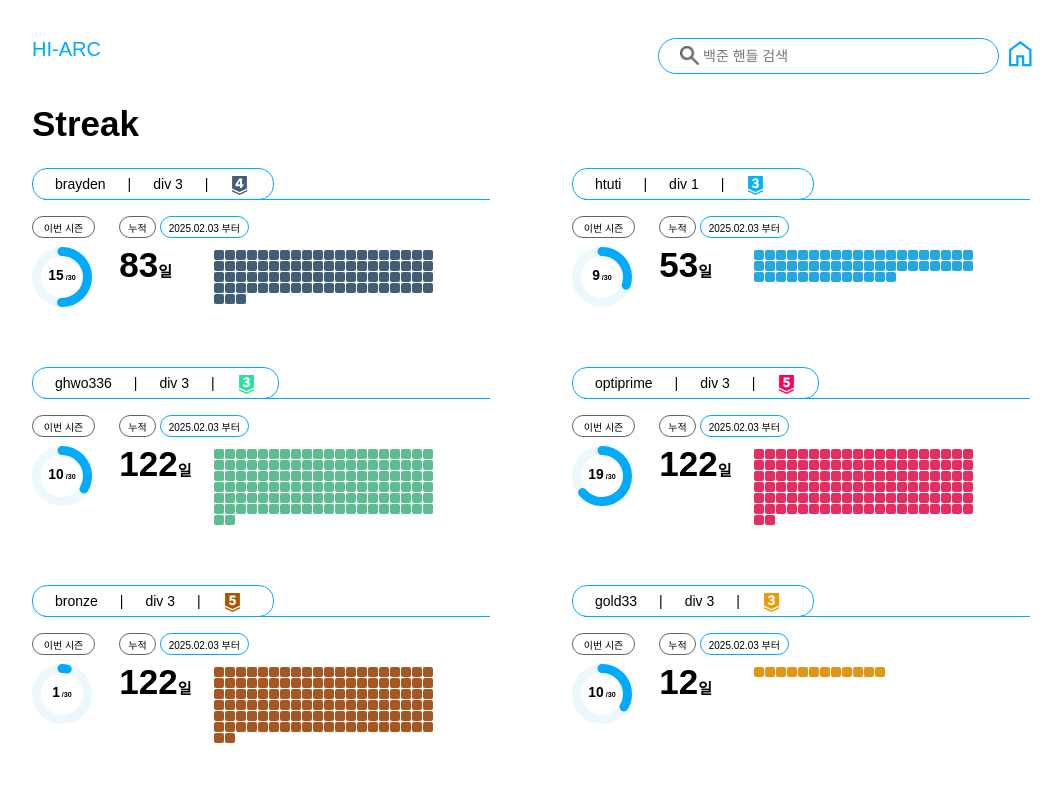
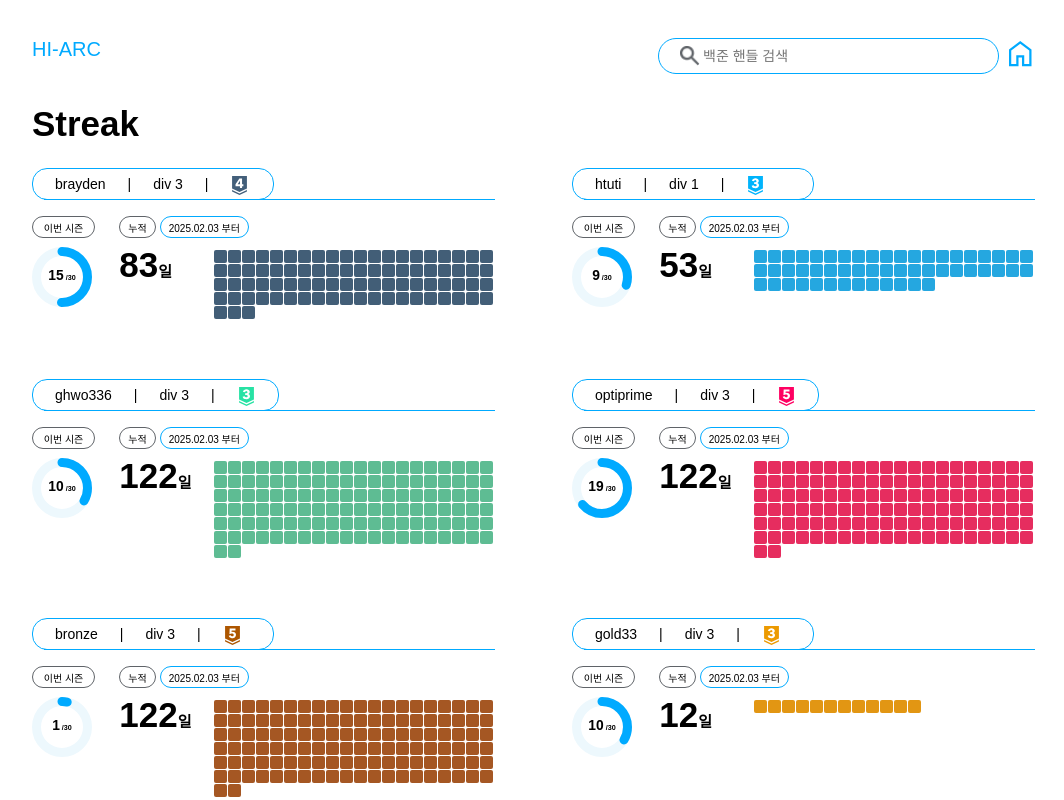
Before and after one commit to 2025-HIARC-Rating-system/FE, a React (Vite) app: page /streak in a window 1280 px wide. Shown: the top 800 px of the page, without its empty margins (108-1172 px from the left). Built offline with nearby package versions, Linux system fonts and the light colour scheme; a web font is replaced by a local one.

Commit message:
feat: Streak 크기 13*13 변환

```diff
--- a/src/components/StreakEntity.tsx
+++ b/src/components/StreakEntity.tsx
@@ -64,15 +64,15 @@ const Days = styled.div`
 // ✅ 🔹 추가: 스트릭 네모 박스 스타일
 const StreakGrid = styled.div`
   display: grid;
-  grid-template-columns: repeat(20, 10px); /* ✅ 한 줄에 최대 20개 */
+  grid-template-columns: repeat(20, 13px); /* ✅ 한 줄에 최대 20개 */
   gap: 1px;
   width: fit-content; /* ✅ 박스 개수에 맞춰 너비 자동 조정 */
   max-width: 273px; /* ✅ 최대 너비 설정 */
   height: fit-content;
 `;
 const StreakBox = styled.div`
-  width: 10px;
-  height: 10px;
+  width: 13px;
+  height: 13px;
 
   border-radius: 2px;
 `;
@@ -82,7 +82,7 @@ const Up = styled.div`
   flex-direction: column;
 `;
 const Devider = styled.div`
-  width: 97%;
+  width: 98%;
   border-bottom: 1px solid ${Color.primary};
   margin-top: -1px; /* ✅ 위 border와 겹쳐서 하나처럼 보이게 조정 */
   margin-left: 12px;
```
